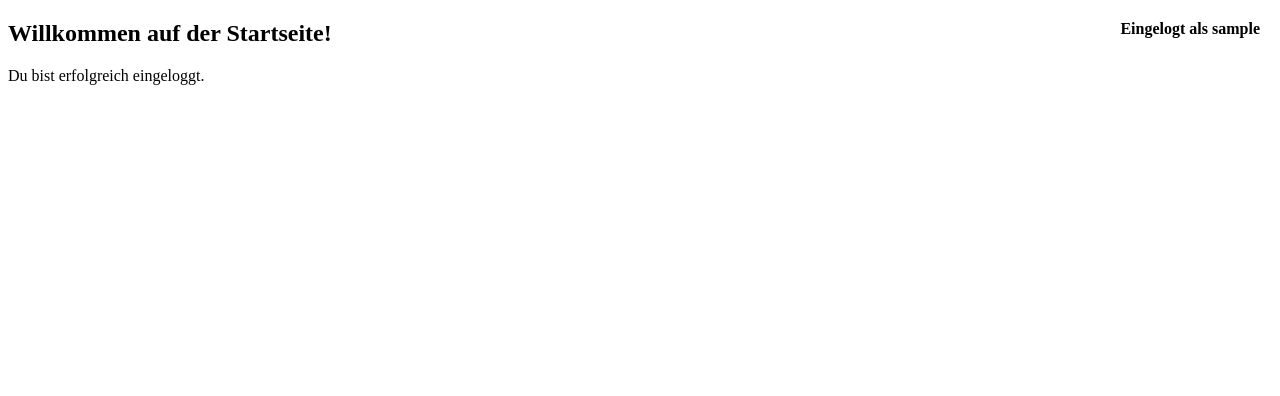
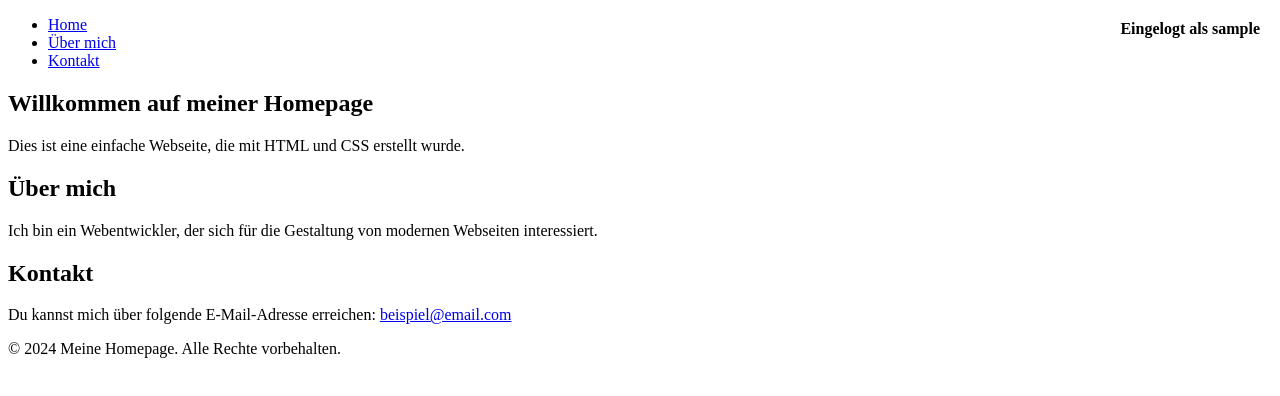
Before and after one commit to Web-HDenis/website, a plain HTML site: page home.html in a window 1280 px wide. Drawn offline with Linux system fonts and the light colour scheme; sample sign-in values are in the browser's storage.

Commit message:
Update home.html

```diff
--- a/home.html
+++ b/home.html
@@ -1,10 +1,11 @@
+
 <!DOCTYPE html>
 <html lang="de">
 <head>
-  <meta charset="UTF-8">
-  <meta name="viewport" content="width=device-width, initial-scale=1.0">
-  <title>Home</title>
-  <link rel="stylesheet" href="home.css">
+    <meta charset="UTF-8">
+    <meta name="viewport" content="width=device-width, initial-scale=1.0">
+    <title>Home - Meine Homepage</title>
+    <link rel="stylesheet" href="home.css">
 </head>
 <body>
   <div class="home-container">
@@ -12,11 +13,37 @@
     <div class="username-display">
       <span id="username-display"></span>
     </div>
-
-    <h2>Willkommen auf der Startseite!</h2>
-    <p>Du bist erfolgreich eingeloggt.</p>
   </div>
 
   <script src="home.js"></script>
+
+    <header>
+        <nav>
+            <ul>
+                <li><a href="#home">Home</a></li>
+                <li><a href="#about">Über mich</a></li>
+                <li><a href="#contact">Kontakt</a></li>
+            </ul>
+        </nav>
+    </header>
+
+    <section id="home">
+        <h1>Willkommen auf meiner Homepage</h1>
+        <p>Dies ist eine einfache Webseite, die mit HTML und CSS erstellt wurde.</p>
+    </section>
+
+    <section id="about">
+        <h2>Über mich</h2>
+        <p>Ich bin ein Webentwickler, der sich für die Gestaltung von modernen Webseiten interessiert.</p>
+    </section>
+
+    <section id="contact">
+        <h2>Kontakt</h2>
+        <p>Du kannst mich über folgende E-Mail-Adresse erreichen: <a href="mailto:beispiel@email.com">beispiel@email.com</a></p>
+    </section>
+
+    <footer>
+        <p>&copy; 2024 Meine Homepage. Alle Rechte vorbehalten.</p>
+    </footer>
 </body>
 </html>
```
